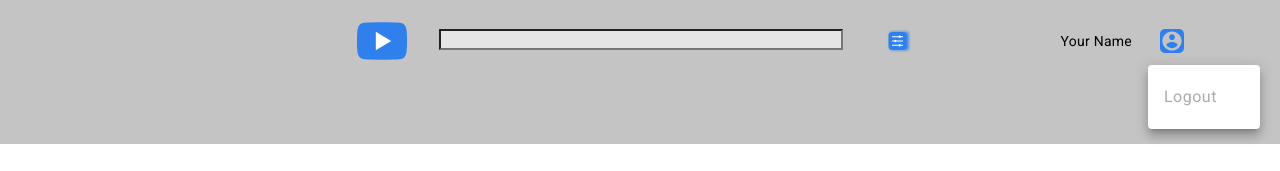
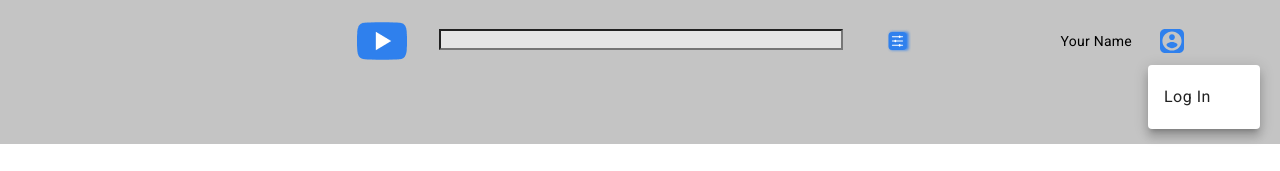
Before and after one commit to SAK74/youtube-client-angular, an Angular app: page /auth in a window 1280 px wide. Both pictures are taken after a click on the button 1172 px from the left and 41 px from the top of the page. Shown: the top 171 px of the page. Built offline with nearby package versions, Linux system fonts and the light colour scheme.

Commit message:
feat(login): add logged observable

```diff
--- a/src/app/auth/services/loging.service.ts
+++ b/src/app/auth/services/loging.service.ts
@@ -1,5 +1,6 @@
 import { Injectable } from '@angular/core';
 import { Router } from '@angular/router';
+import { Subject } from 'rxjs';
 
 const STORAGEKEY = 'you2Be-token';
 const fakeToken = 'faketokenexampled';
@@ -9,18 +10,22 @@ const initialName = 'Your Name';
 export class LoginService {
   constructor(private router: Router) {
     this.isLogged = Boolean(window.localStorage.getItem(STORAGEKEY));
+    this.loggedObserver.next(this.isLogged);
   }
   isLogged: boolean;
   user = initialName;
+  loggedObserver = new Subject<boolean>();
   logIn(user: string) {
     window.localStorage.setItem(STORAGEKEY, fakeToken);
     this.isLogged = true;
     this.user = user;
+    this.loggedObserver.next(true);
     this.router.navigateByUrl('youtube');
   }
   logOut() {
     this.isLogged = false;
     this.user = initialName;
+    this.loggedObserver.next(false);
     this.router.navigateByUrl('auth');
     window.localStorage.removeItem(STORAGEKEY);
   }
--- a/src/app/core/components/header/user-block/user-block.component.html
+++ b/src/app/core/components/header/user-block/user-block.component.html
@@ -4,8 +4,11 @@
     <mat-icon svgIcon="user-icon"></mat-icon>
   </button>
   <mat-menu #userMenu>
-    <div mat-menu-item (click)="onLogOut()" [disabled]="!logService.isLogged">
-      Logout
+    <div *ngIf="!isLogged; else logout" mat-menu-item (click)="onLoginClick()">
+      Log In
     </div>
+    <ng-template #logout>
+      <div mat-menu-item (click)="onLogOut()">Log Out</div>
+    </ng-template>
   </mat-menu>
 </div>
--- a/src/app/core/components/header/user-block/user-block.component.ts
+++ b/src/app/core/components/header/user-block/user-block.component.ts
@@ -1,6 +1,7 @@
 import { Component } from '@angular/core';
 import { MatIconRegistry } from '@angular/material/icon';
 import { DomSanitizer } from '@angular/platform-browser';
+import { Router } from '@angular/router';
 import { LoginService } from 'src/app/auth/services/loging.service';
 
 @Component({
@@ -12,7 +13,8 @@ export class UserBlockComponent {
   constructor(
     private iconRegistry: MatIconRegistry,
     private sanitizer: DomSanitizer,
-    public logService: LoginService
+    public logService: LoginService,
+    private router: Router
   ) {
     iconRegistry.addSvgIcon(
       'user-icon',
@@ -20,9 +22,16 @@ export class UserBlockComponent {
         '../../../assets/svg/user-logo1.svg'
       )
     );
+    this.isLogged = logService.isLogged;
+    logService.loggedObserver.subscribe(
+      (isLogged) => (this.isLogged = isLogged)
+    );
   }
-
+  isLogged: boolean;
   onLogOut() {
     this.logService.logOut();
   }
+  onLoginClick() {
+    this.router.navigateByUrl('auth');
+  }
 }
```
